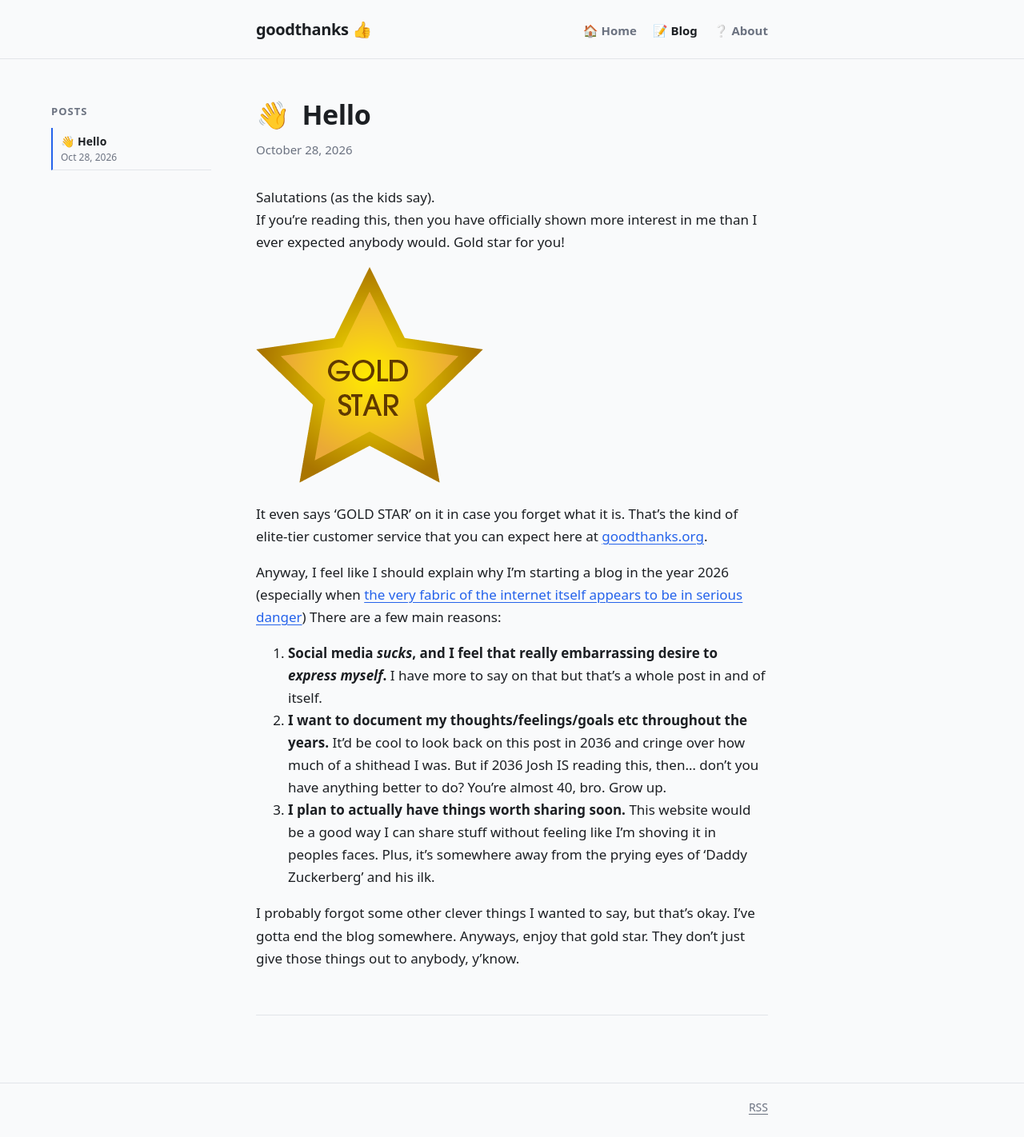
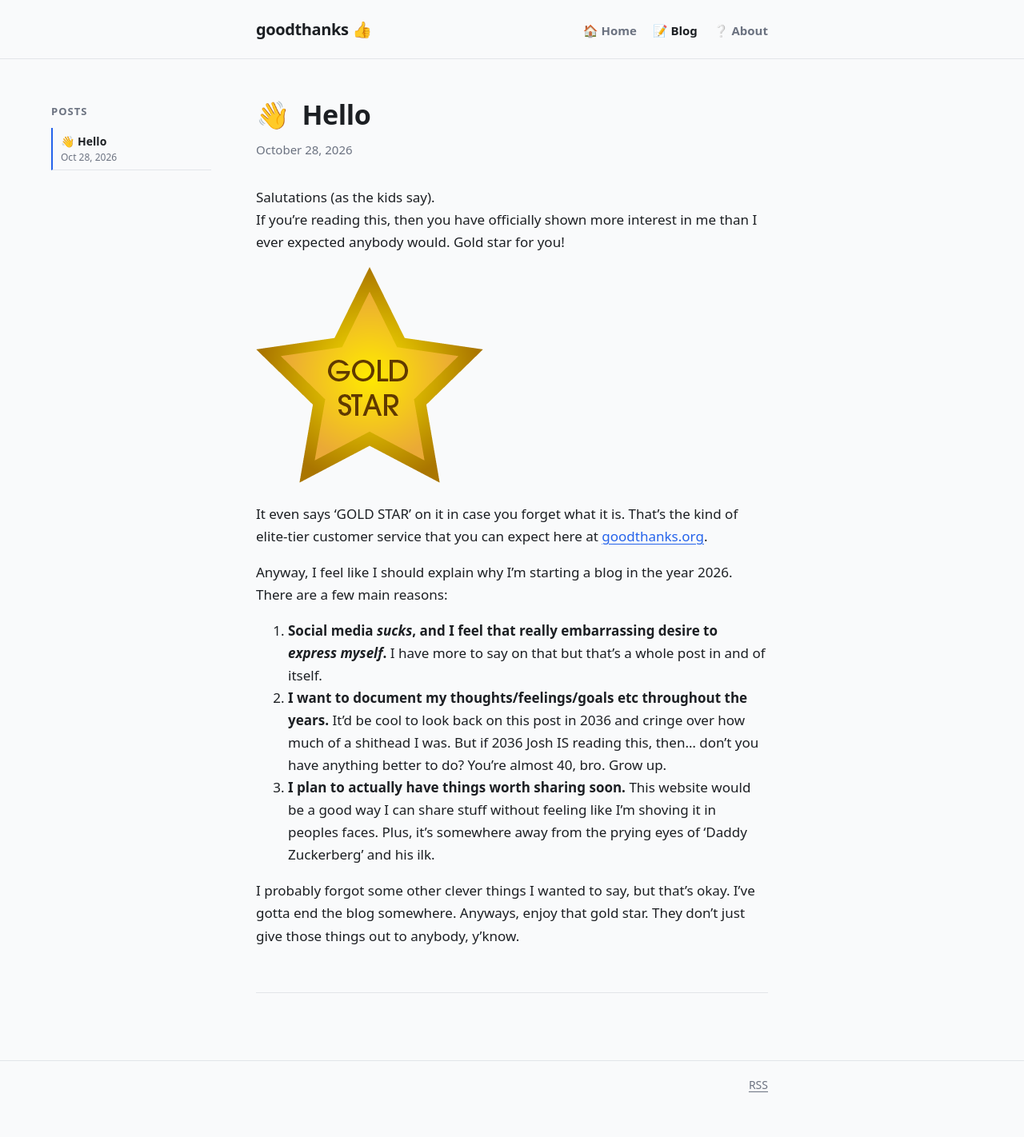
Before and after one commit to goodthanksmate/goodthanks, a Jekyll site: the page built from _posts/2026-10-25-hello-world.md, in a window 1280 px wide. Shown: the whole page at 80% size. Built offline with Jekyll 4.4.1, drawn with Linux system fonts in a browser that asks for light colours; after the commit the page ends 1394 px from its top, so only the background shows below that.

Commit message:
Update _posts/2026-10-25-hello-world.md (via Pages CMS)

```diff
--- a/_posts/2026-10-25-hello-world.md
+++ b/_posts/2026-10-25-hello-world.md
@@ -10,7 +10,7 @@ If you're reading this, then you have officially shown more interest in me than
 
 It even says 'GOLD STAR' on it in case you forget what it is. That's the kind of elite-tier customer service that you can expect here at [goodthanks.org](goodthanks.org).
 
-Anyway, I feel like I should explain why I'm starting a blog in the year 2026 (especially when [the very fabric of the internet itself appears to be in serious danger](https://thehackernews.com/2026/10/cisa-confirms-active-exploitation-of.html)) There are a few main reasons:
+Anyway, I feel like I should explain why I'm starting a blog in the year 2026. There are a few main reasons:
 
 1. **Social media *sucks*, and I feel that really embarrassing desire to *express myself*.** I have more to say on that but that's a whole post in and of itself.
 2. **I want to document my thoughts/feelings/goals etc throughout the years.** It'd be cool to look back on this post in 2036 and cringe over how much of a shithead I was. But if 2036 Josh IS reading this, then... don't you have anything better to do? You're almost 40, bro. Grow up.
```
